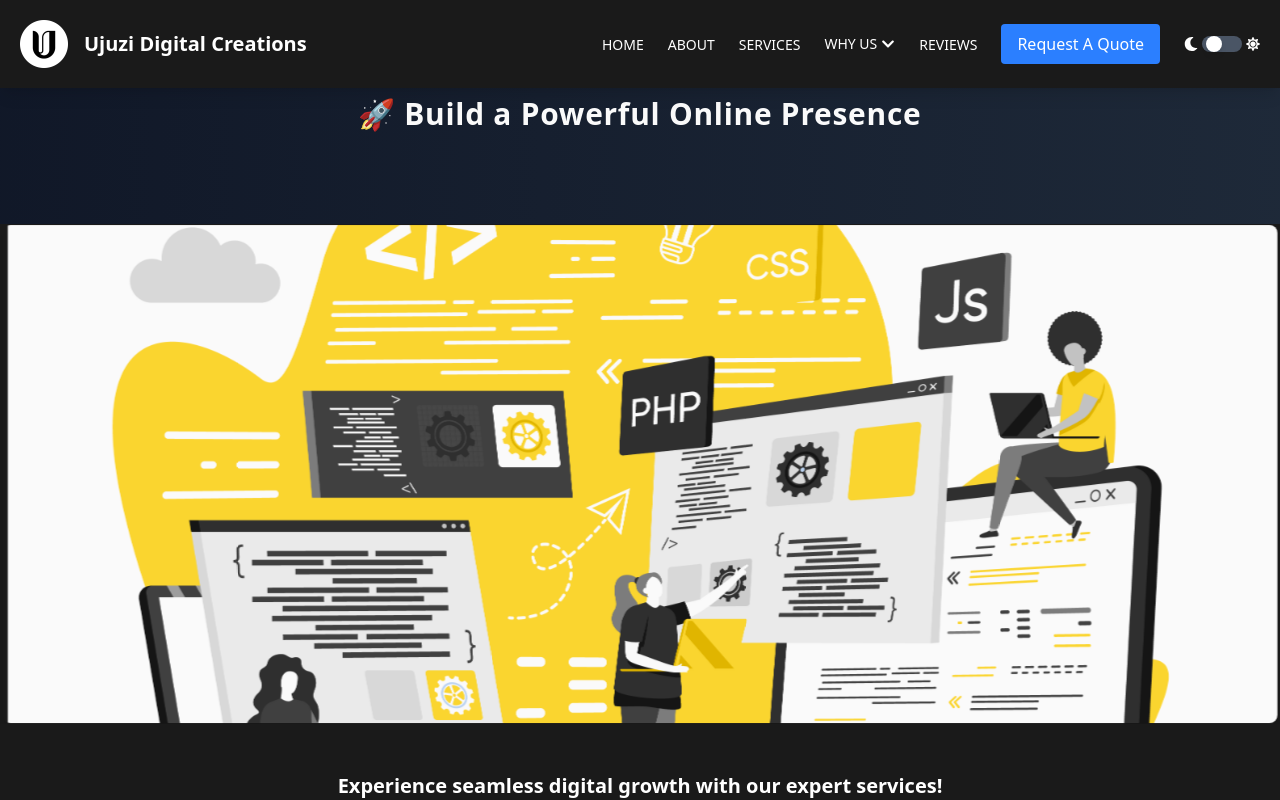
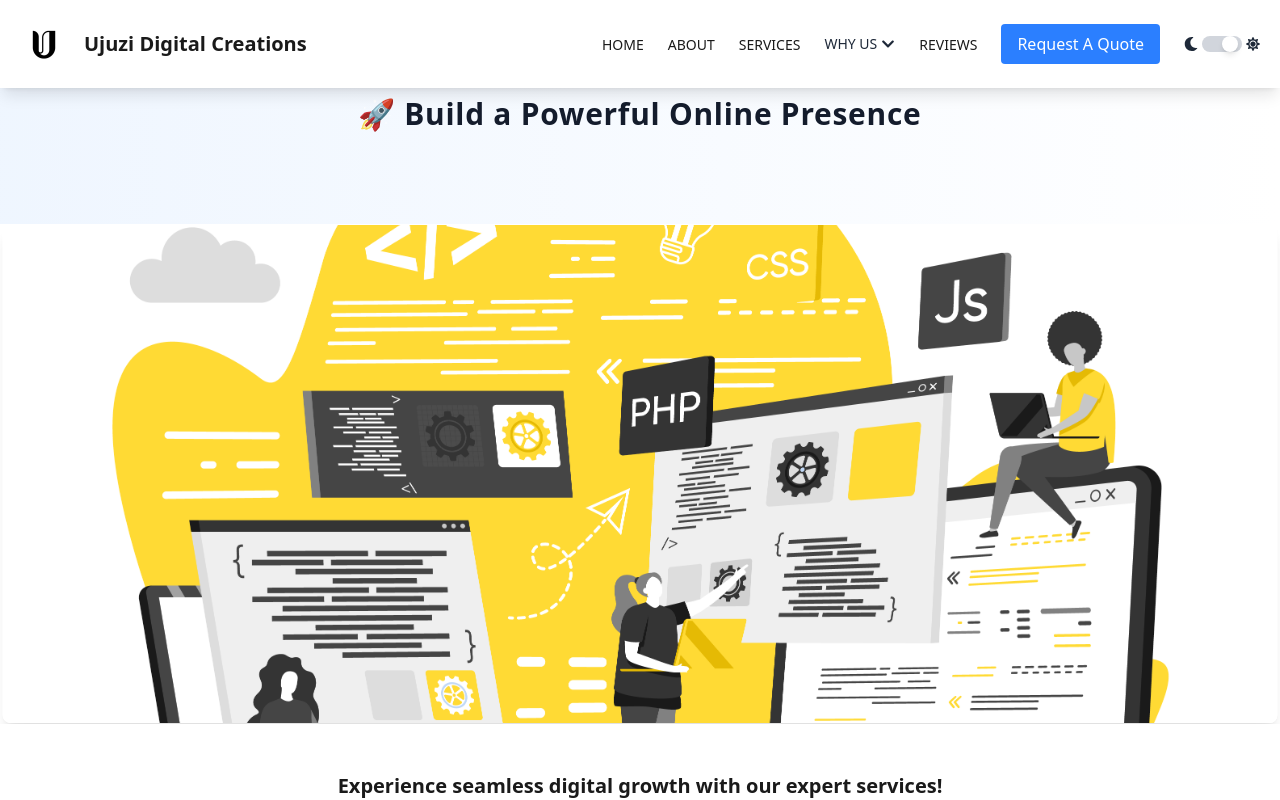
Before and after one commit to mike111-sys/New-ujuzi, a React (Vite) app: page / in a window 1280 px wide. Shown: the top 800 px of the page. Built offline with nearby package versions, Linux system fonts and the light colour scheme.

Commit message:
Initial commit

```diff
--- a/src/App.jsx
+++ b/src/App.jsx
@@ -57,7 +57,7 @@ const AppContent = ({ isDarkMode, setIsDarkMode }) => {
 
 const App = () => {
   const [isDarkMode, setIsDarkMode] = useState(() => {
-    return localStorage.getItem('darkMode') === 'true' || !localStorage.getItem('darkMode');
+    return localStorage.getItem('darkMode') === 'true';
   });
 
   useEffect(() => {
@@ -73,14 +73,6 @@ const App = () => {
 
   return (
     <div>
-      <button
-        onClick={() => setIsDarkMode(!isDarkMode)}
-        className="fixed top-5 right-5 px-4 py-2 rounded-md shadow-md transition-all duration-300
-        bg-gray-800 text-white dark:bg-gray-200 dark:text-gray-900"
-      >
-        {isDarkMode ? 'Light Mode' : 'Dark Mode'}
-      </button>
-
       <Router>
         <AppContent isDarkMode={isDarkMode} setIsDarkMode={setIsDarkMode} />
       </Router>
--- a/src/Components/Navbar/Navbar.jsx
+++ b/src/Components/Navbar/Navbar.jsx
@@ -1,12 +1,11 @@
-import React, { useState, useEffect } from "react";
+import React, { useState } from "react";
 import { FaBars, FaTimes, FaFacebookF, FaWhatsapp, FaFacebookMessenger, FaMoon, FaSun, FaChevronDown } from "react-icons/fa";
 import { Link, useLocation } from "react-router-dom";
 import logo from "../../assets/ujuzi-logo.png";
 import "../Navbar/Navbar.css";
 
-const Navbar = () => {
+const Navbar = ({ isDarkMode, setIsDarkMode }) => {
   const [isMenuOpen, setIsMenuOpen] = useState(false);
-  const [isDarkMode, setIsDarkMode] = useState(true);
   const [isWhyUsOpen, setIsWhyUsOpen] = useState(false);
   const location = useLocation();
 
@@ -19,22 +18,15 @@ const Navbar = () => {
   };
 
   const toggleTheme = () => {
-    setIsDarkMode(!isDarkMode);
+    setIsDarkMode((prev) => {
+      localStorage.setItem("darkMode", !prev); // Persist to localStorage
+      return !prev;
+    });
   };
 
   const toggleWhyUs = () => {
     setIsWhyUsOpen(!isWhyUsOpen);
   };
-
-  useEffect(() => {
-    if (isDarkMode) {
-      document.documentElement.classList.add("dark-mode");
-      document.documentElement.classList.remove("light-mode");
-    } else {
-      document.documentElement.classList.add("light-mode");
-      document.documentElement.classList.remove("dark-mode");
-    }
-  }, [isDarkMode]);
 
   return (
     <>
```
Also changed, not shown: src/Components/Hero/.jsx.
